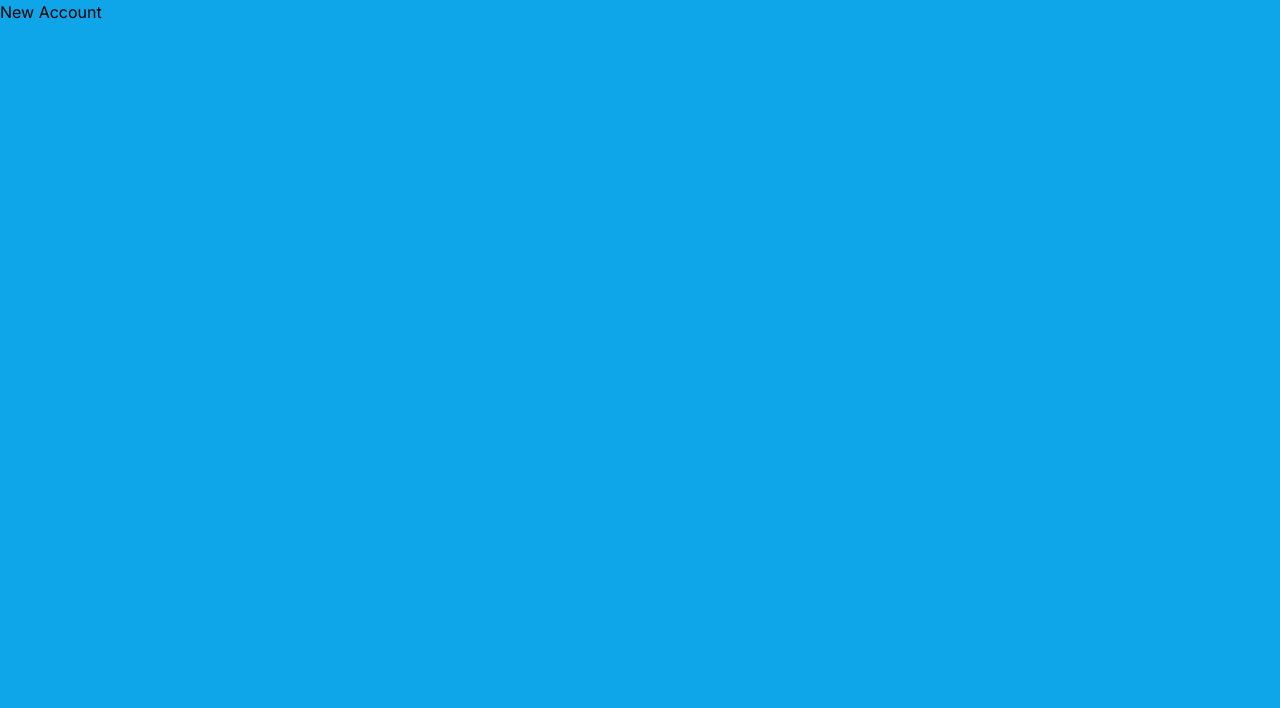
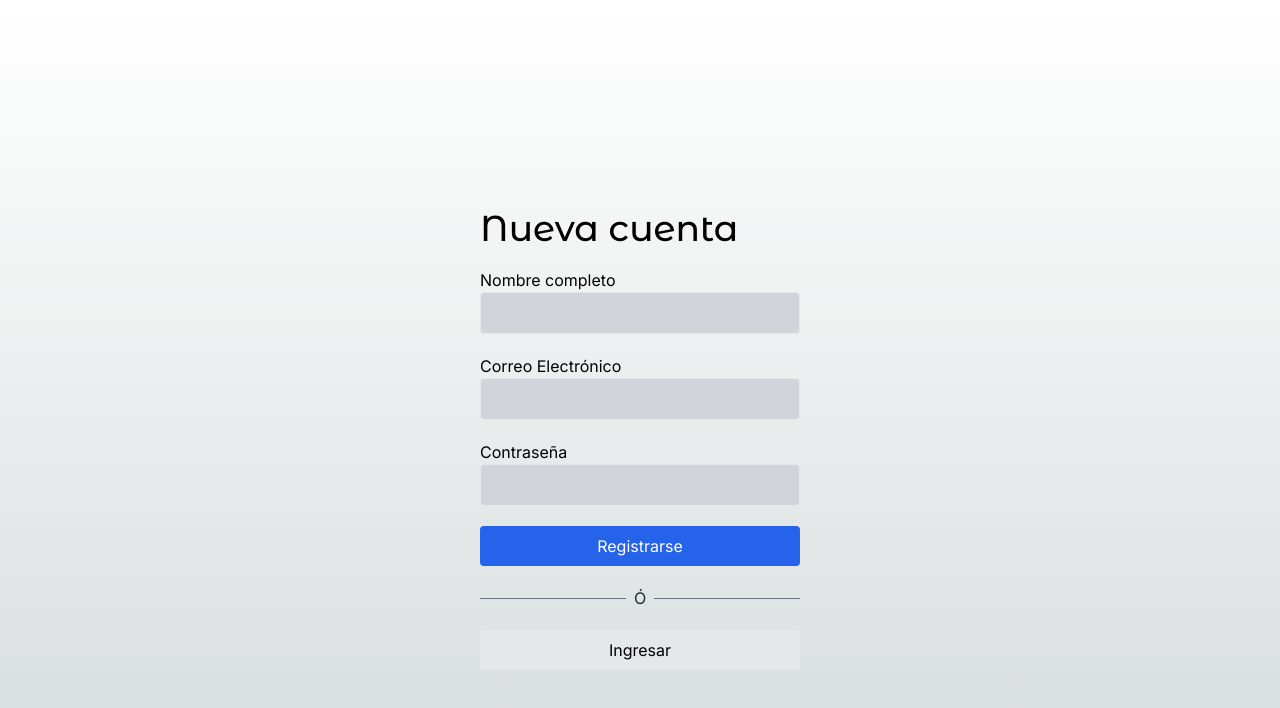
Before and after one commit to jesusrobot0/tesla-shop, a Next.js app: page /auth/new-account in a window 1280 px wide. Shown: the top 708 px of the page. Built offline with nearby package versions, Linux system fonts and the light colour scheme.

Commit message:
Añade las páginas de autenticación

```diff
--- a/src/app/(shop)/layout.tsx
+++ b/src/app/(shop)/layout.tsx
@@ -1,4 +1,4 @@
-import { Sidebar, TopMenu } from "@/components";
+import { Footer, Sidebar, TopMenu } from "@/components";
 
 export default function ShopLayout({
   children,
@@ -10,6 +10,7 @@
       <TopMenu />
       <Sidebar />
       <div className="mx-5 md:mx-10">{children}</div>
+      <Footer />
     </main>
   );
 }
--- a/src/app/auth/layout.tsx
+++ b/src/app/auth/layout.tsx
@@ -3,5 +3,9 @@
 }: {
   children: React.ReactNode;
 }) {
-  return <main className="min-h-screen bg-sky-500">{children}</main>;
+  return (
+    <main className="flex justify-center">
+      <div className="w-full sm:w-[400px] px-10">{children}</div>
+    </main>
+  );
 }
--- a/src/app/auth/login/page.tsx
+++ b/src/app/auth/login/page.tsx
@@ -1,7 +1,39 @@
+import Link from "next/link";
+import { titleFont } from "@/config/fonts";
+
 export default function Home() {
   return (
-    <div className="">
-      <h1>Login</h1>
+    <div className="flex flex-col min-h-screen pt-32 sm:pt-52">
+      <h1 className={`${titleFont.className} text-4xl mb-5`}>Ingresar</h1>
+      <div className="flex flex-col">
+        <label htmlFor="email">
+          Correo Electrónico
+          <input
+            type="email"
+            className="px-5 py-2 border bg-gray-300 rounded mb-5 w-full"
+          />
+        </label>
+
+        <label htmlFor="password">
+          Contraseña
+          <input
+            type="password"
+            className="px-5 py-2 border bg-gray-300 rounded mb-5 w-full"
+          />
+        </label>
+
+        <button className="btn-primary">Ingresar</button>
+
+        <div className="flex items-center my-5">
+          <div className="flex-1 border-t border-gray-500"></div>
+          <div className="px-2 text-gray-800">Ó</div>
+          <div className="flex-1 border-t border-gray-500"></div>
+        </div>
+
+        <Link href="/auth/new-account" className="btn-secondary text-center">
+          Registrarse
+        </Link>
+      </div>
     </div>
   );
 }
--- a/src/app/auth/new-account/page.tsx
+++ b/src/app/auth/new-account/page.tsx
@@ -1,7 +1,47 @@
+import Link from "next/link";
+import { titleFont } from "@/config/fonts";
+
 export default function NewAccountPage() {
   return (
-    <div>
-      <h1>New Account</h1>
+    <div className="flex flex-col min-h-screen pt-32 sm:pt-52">
+      <h1 className={`${titleFont.className} text-4xl mb-5`}>Nueva cuenta</h1>
+      <div className="flex flex-col">
+        <label htmlFor="name">
+          Nombre completo
+          <input
+            type="text"
+            className="px-5 py-2 border bg-gray-300 rounded mb-5 w-full"
+          />
+        </label>
+
+        <label htmlFor="email">
+          Correo Electrónico
+          <input
+            type="email"
+            className="px-5 py-2 border bg-gray-300 rounded mb-5 w-full"
+          />
+        </label>
+
+        <label htmlFor="password">
+          Contraseña
+          <input
+            type="password"
+            className="px-5 py-2 border bg-gray-300 rounded mb-5 w-full"
+          />
+        </label>
+
+        <button className="btn-primary">Registrarse</button>
+
+        <div className="flex items-center my-5">
+          <div className="flex-1 border-t border-gray-500"></div>
+          <div className="px-2 text-gray-800">Ó</div>
+          <div className="flex-1 border-t border-gray-500"></div>
+        </div>
+
+        <Link href="/auth/login" className="btn-secondary text-center">
+          Ingresar
+        </Link>
+      </div>
     </div>
   );
 }
--- /dev/null
+++ b/src/app/auth/page.tsx
@@ -0,0 +1,10 @@
+import { redirect } from "next/navigation";
+
+export default function AuthPage() {
+  redirect("/auth/login");
+  return (
+    <div>
+      <h1>Auth Page</h1>
+    </div>
+  );
+}
--- a/src/components/index.ts
+++ b/src/components/index.ts
@@ -4,6 +4,7 @@
 export { PageNotFound } from "./ui/not-found/PageNotFound";
 export { Title } from "./ui/title/Title";
 export { Sidebar } from "./ui/sidebar/Sidebar";
+export { Footer } from "./ui/footer/Footer";
 
 // products
 
--- /dev/null
+++ b/src/components/ui/footer/Footer.tsx
@@ -0,0 +1,25 @@
+import { titleFont } from "@/config/fonts";
+import Link from "next/link";
+
+export function Footer() {
+  return (
+    <div className="flex w-full justify-center text-xs mb-10">
+      <Link href="/">
+        <span className={`${titleFont.className} antialiased font-bold`}>
+          Tesla{" "}
+        </span>
+        <span>| Shop</span>
+        <span> © </span>
+        <span>{new Date().getFullYear()}</span>
+      </Link>
+
+      <Link href="/" className="mx-3">
+        Privacidad & Legal
+      </Link>
+
+      <Link href="/" className="mx-3">
+        Ubicaciones
+      </Link>
+    </div>
+  );
+}
```
Also changed, not shown: src/app/globals.css (+14 -9 lines).
